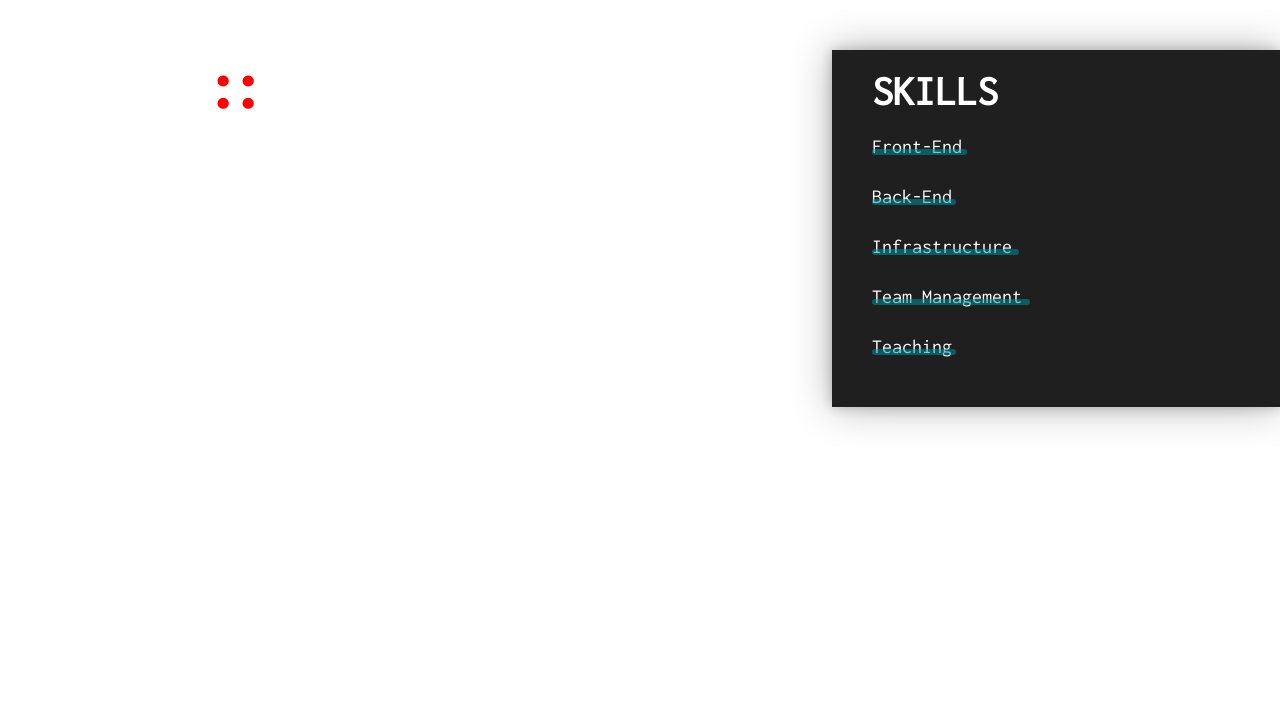
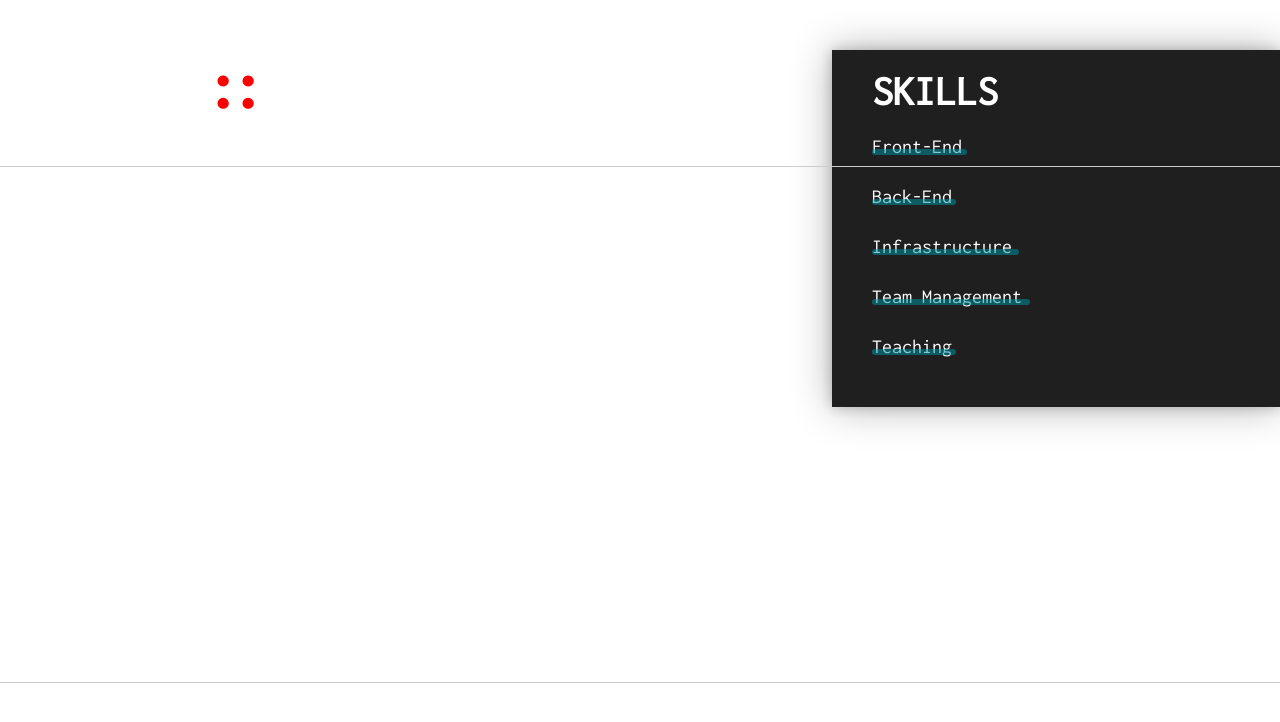
Before and after one commit to tsutaya100507/my-portfolio-site, a plain HTML site: page index.html in a window 1280 px wide. Shown: the part 800-1522 px from the top of the page. Before the commit the page ends 1450 px from the top, so only its background shows below. Drawn offline with Linux system fonts and the light colour scheme.

Commit message:
[Add] Add front and back end skill section base

```diff
--- a/css/style.css
+++ b/css/style.css
@@ -51,7 +51,7 @@ body {
   transform: rotate(-90deg);
   width: auto;
   color: #FFFFFF;
-  margin-left: -43px;
+  margin-left: -10px;
 }
 
 .self-description > p > span {
@@ -216,6 +216,7 @@ h1 {
   }
 }
 
-.skill {
+.skill-container {
+  position: relative;
   height: 500px;
 }
--- a/index.html
+++ b/index.html
@@ -26,7 +26,7 @@
     <p>
       Front-End and<br>
       Back-End<br>
-      Developer in <span>Japan</span>
+      Developer in<span>Japan</span>
     </p>
   </div>
   <div class="page-content">
@@ -37,10 +37,13 @@
       <h2 class="about-me"><span>ABOUT</span><span>ME</span></h2>
       <div class="self-introduction">
           I am a Front-End and Back-End Developer<br>
-          based in Japan. <br>
-          I have many years of experience in consulting in all areas of digital. <br>
+          based in Japan.<br>
+          I have worked as a Civil Servant<br>
+          and changed my career to Engineer.<br>
+          I have several years of experience
+          in developing and engineering.<br>
           I am a dreamer and a fanatic of MLB and Boxing. <br>
-          I love minimal design and pizza. Judge at CSSDA. I am also an Envato Author.
+          I love Kebab and 餃子.
       </div>
       <div class="skills">
         <h3>SKILLS</h3>
@@ -54,10 +57,14 @@
       </div>
     </section>
     <section class="front-slill slill">
-
+      <div class="skill-container">
+        <hr style="color:white;">
+      </div>
     </section>
     <section class="back-slill skill">
-
+      <div class="skill-container">
+        <hr style="color:white;">
+      </div>
     </section>
   </div>
 </body>
```
